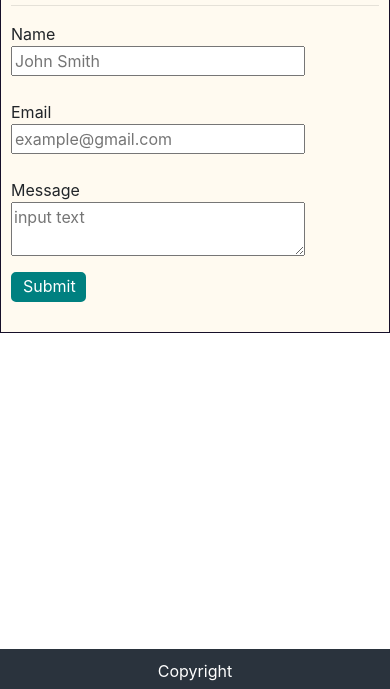
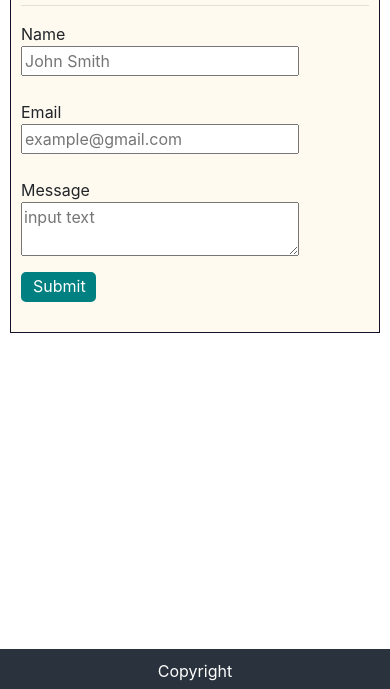
Before and after one commit to rodgersea/hw_2, a plain HTML site: page contact.html in a window 390 px wide. Shown: the part 155-844 px from the top of the page. Drawn offline with nearby package versions, Linux system fonts and the light colour scheme.

Commit message:
fixed nav

```diff
--- a/contact.css
+++ b/contact.css
@@ -1,8 +1,3 @@
-html, body {
-    margin: 0;
-    padding: 0;
-}
-
 a {
     color: white;
 }
@@ -11,18 +6,13 @@ a:hover {
     color: white;
 }
 
-.container {
-    padding: 0;
-    margin: 0;
+.links {
+    text-align: end;
 }
 
 .myName {
     font-size: 30px;
     transform: translate(0, -3px);
-}
-
-.links {
-    text-align: end;
 }
 
 .nav {
@@ -48,6 +38,8 @@ a:hover {
     background-color: #FFFAF0;
     min-height: 400px;
     max-width: 600px;
+    margin-left: 10px;
+    margin-right: 10px;
 }
 
 .body-head {
@@ -103,9 +95,7 @@ textarea {
     body {
         margin-bottom: 30px;
     }
-    .body-cont {
-        margin-left: 0;
-    }
+
     .nav {
         color: black;
     }
--- a/contact.html
+++ b/contact.html
@@ -9,11 +9,11 @@
 </head>
 
 <body>
-    <div class="container">
         <div class="row nav">
             <div class="col-sm-6 justify-content-sm-start myName">Elliott Rodgers</div>
             <div class="col-sm-6 justify-content-sm-end head links"><a href="index.html">About</a><span> | </span><a href="portfolio.html">Portfolio</a><span> | </span><a href="contact.html">Contact</a></div>
         </div>
+        <div class="container"></div>
             <br><br>
         <div class="body-cont">
             <p class="body-head">Contact</p>
--- a/index.css
+++ b/index.css
@@ -57,7 +57,8 @@ img {
     min-height: 400px;
     width: 100%;
     max-width: 600px;
-    margin-left: 20px;
+    margin-left: 10px;
+    margin-right: 10px;
 }
 
 .body-head {
@@ -85,14 +86,15 @@ footer {
 }
 
 @media only screen and (max-width: 576px) {
+    .body-cont {
+        width: 85%;
+
+    }
     img {
         width: 100%;
     }
     body {
         margin-bottom: 30px;
-    }
-    .body-cont {
-        margin-left: 0;
     }
     .nav {
         color: black;
--- a/portfolio.css
+++ b/portfolio.css
@@ -23,13 +23,13 @@ a:hover {
     margin: 0;
 }
 
+.links {
+    text-align: end;
+}
+
 .myName {
     font-size: 30px;
     transform: translate(0, -3px);
-}
-
-.links {
-    text-align: end;
 }
 
 .nav {
@@ -55,6 +55,8 @@ a:hover {
     background-color: #FFFAF0;
     min-height: 400px;
     margin-left: 10px;
+    margin-right: 10px;
+    margin-bottom: 60px;
 }
 
 .body-head {
```
Also changed, not shown: index.html (+1 -1 lines), portfolio.html (+1 -1 lines).
